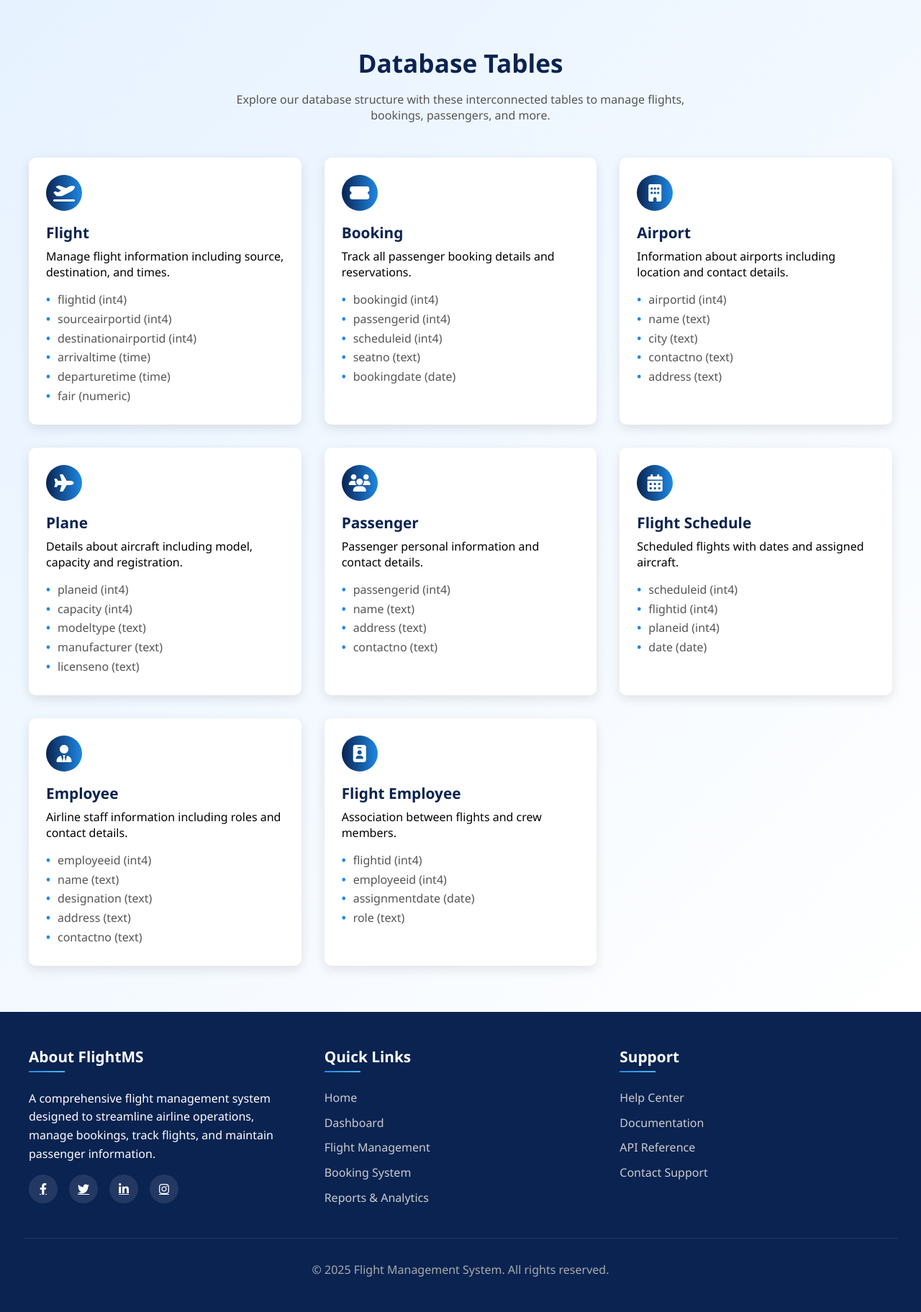
After one commit to KunnuSherryy/AirLines, a Flask app: template templates/home.html in a window 1280 px wide. The commit adds this page. Shown: the part 566-2389 px from the top of the page at 72% size. Run offline with Flask 3, Linux system fonts and the light colour scheme; the template is opened without the code that fills it, so the values that code supplies are empty.

Commit message:
home page

```diff
--- /dev/null
+++ b/templates/home.html
@@ -0,0 +1,557 @@
+<!DOCTYPE html>
+<html lang="en">
+<head>
+    <meta charset="UTF-8">
+    <meta name="viewport" content="width=device-width, initial-scale=1.0">
+    <title>Flight Management System</title>
+    <link rel="stylesheet" href="https://cdnjs.cloudflare.com/ajax/libs/font-awesome/6.4.0/css/all.min.css">
+    <style>
+        * {
+            margin: 0;
+            padding: 0;
+            box-sizing: border-box;
+            font-family: 'Segoe UI', Tahoma, Geneva, Verdana, sans-serif;
+        }
+
+        body {
+            background-color: #f5f7fa;
+        }
+
+        /* Navigation Styles */
+        nav {
+            background-color: #0a2351;
+            padding: 1rem 2rem;
+            box-shadow: 0 2px 10px rgba(0, 0, 0, 0.1);
+        }
+
+        .navbar {
+            display: flex;
+            justify-content: space-between;
+            align-items: center;
+            max-width: 1200px;
+            margin: 0 auto;
+        }
+
+        .logo {
+            color: white;
+            font-size: 1.5rem;
+            font-weight: 700;
+            display: flex;
+            align-items: center;
+        }
+
+        .logo i {
+            margin-right: 0.5rem;
+        }
+
+        .nav-links {
+            display: flex;
+            list-style: none;
+        }
+
+        .nav-links li {
+            margin-left: 2rem;
+        }
+
+        .nav-links a {
+            color: white;
+            text-decoration: none;
+            font-weight: 500;
+            transition: color 0.3s;
+        }
+
+        .nav-links a:hover {
+            color: #4db8ff;
+        }
+
+        /* Hero Section Styles */
+        .hero {
+            position: relative;
+            height: 500px;
+            overflow: hidden;
+        }
+
+        .slider {
+            width: 100%;
+            height: 100%;
+            position: relative;
+        }
+
+        .slide {
+            position: absolute;
+            top: 0;
+            left: 0;
+            width: 100%;
+            height: 100%;
+            background-size: cover;
+            background-position: center;
+            opacity: 0;
+            transition: opacity 1s ease-in-out;
+        }
+
+        .slide.active {
+            opacity: 1;
+        }
+
+        .slide:nth-child(1) {
+            background-image: linear-gradient(rgba(0, 0, 0, 0.5), rgba(0, 0, 0, 0.5)), url('/api/placeholder/1200/500');
+        }
+
+        .slide:nth-child(2) {
+            background-image: linear-gradient(rgba(0, 0, 0, 0.5), rgba(0, 0, 0, 0.5)), url('/api/placeholder/1200/500');
+        }
+
+        .slide:nth-child(3) {
+            background-image: linear-gradient(rgba(0, 0, 0, 0.5), rgba(0, 0, 0, 0.5)), url('/api/placeholder/1200/500');
+        }
+
+        .hero-content {
+            position: absolute;
+            top: 50%;
+            left: 50%;
+            transform: translate(-50%, -50%);
+            text-align: center;
+            color: white;
+            z-index: 10;
+            width: 80%;
+            max-width: 800px;
+        }
+
+        .hero-content h1 {
+            font-size: 3rem;
+            margin-bottom: 1rem;
+            text-shadow: 2px 2px 4px rgba(0, 0, 0, 0.5);
+        }
+
+        .hero-content p {
+            font-size: 1.2rem;
+            margin-bottom: 2rem;
+            text-shadow: 1px 1px 2px rgba(0, 0, 0, 0.5);
+        }
+
+        .view-btn {
+            background: linear-gradient(to right, #0a2351, #1e88e5);
+            color: white;
+            border: none;
+            padding: 0.8rem 1.5rem;
+            font-size: 1rem;
+            border-radius: 30px;
+            cursor: pointer;
+            transition: transform 0.3s, box-shadow 0.3s;
+            text-decoration: none;
+            display: inline-block;
+        }
+
+        .view-btn:hover {
+            transform: translateY(-3px);
+            box-shadow: 0 5px 15px rgba(0, 0, 0, 0.3);
+        }
+
+        /* Tables Section Styles */
+        .tables-section {
+            background: linear-gradient(135deg, #e6f2ff 0%, #ffffff 100%);
+            padding: 4rem 2rem;
+        }
+
+        .section-header {
+            text-align: center;
+            margin-bottom: 3rem;
+        }
+
+        .section-header h2 {
+            font-size: 2.2rem;
+            color: #0a2351;
+            margin-bottom: 1rem;
+        }
+
+        .section-header p {
+            color: #555;
+            max-width: 700px;
+            margin: 0 auto;
+        }
+
+        .tables-grid {
+            display: grid;
+            grid-template-columns: repeat(auto-fit, minmax(300px, 1fr));
+            gap: 2rem;
+            max-width: 1200px;
+            margin: 0 auto;
+        }
+
+        .table-card {
+            background-color: white;
+            border-radius: 10px;
+            box-shadow: 0 5px 15px rgba(0, 0, 0, 0.1);
+            padding: 1.5rem;
+            transition: transform 0.3s, box-shadow 0.3s;
+        }
+
+        .table-card:hover {
+            transform: translateY(-5px);
+            box-shadow: 0 8px 25px rgba(0, 0, 0, 0.15);
+        }
+
+        .table-icon {
+            background: linear-gradient(to right, #0a2351, #1e88e5);
+            width: 50px;
+            height: 50px;
+            border-radius: 50%;
+            display: flex;
+            align-items: center;
+            justify-content: center;
+            margin-bottom: 1rem;
+        }
+
+        .table-icon i {
+            color: white;
+            font-size: 1.5rem;
+        }
+
+        .table-title {
+            font-size: 1.3rem;
+            color: #0a2351;
+            margin-bottom: 0.5rem;
+        }
+
+        .table-fields {
+            margin-top: 1rem;
+            padding-left: 1rem;
+        }
+
+        .table-fields li {
+            margin-bottom: 0.3rem;
+            color: #555;
+            list-style-type: none;
+            position: relative;
+        }
+
+        .table-fields li::before {
+            content: "•";
+            color: #1e88e5;
+            font-weight: bold;
+            display: inline-block;
+            width: 1em;
+            margin-left: -1em;
+        }
+
+        /* Footer Styles */
+        footer {
+            background-color: #0a2351;
+            color: white;
+            padding: 3rem 2rem;
+        }
+
+        .footer-content {
+            max-width: 1200px;
+            margin: 0 auto;
+            display: grid;
+            grid-template-columns: repeat(auto-fit, minmax(250px, 1fr));
+            gap: 2rem;
+        }
+
+        .footer-section h3 {
+            margin-bottom: 1.5rem;
+            font-size: 1.3rem;
+            position: relative;
+            padding-bottom: 0.5rem;
+        }
+
+        .footer-section h3::after {
+            content: '';
+            position: absolute;
+            left: 0;
+            bottom: 0;
+            width: 50px;
+            height: 2px;
+            background: linear-gradient(to right, #1e88e5, #4db8ff);
+        }
+
+        .footer-section p {
+            line-height: 1.6;
+            margin-bottom: 1rem;
+        }
+
+        .footer-links {
+            list-style: none;
+        }
+
+        .footer-links li {
+            margin-bottom: 0.8rem;
+        }
+
+        .footer-links a {
+            color: #ccc;
+            text-decoration: none;
+            transition: color 0.3s;
+        }
+
+        .footer-links a:hover {
+            color: #4db8ff;
+        }
+
+        .social-links {
+            display: flex;
+            gap: 1rem;
+            margin-top: 1rem;
+        }
+
+        .social-links a {
+            display: flex;
+            align-items: center;
+            justify-content: center;
+            width: 40px;
+            height: 40px;
+            border-radius: 50%;
+            background: rgba(255, 255, 255, 0.1);
+            color: white;
+            transition: background 0.3s, transform 0.3s;
+        }
+
+        .social-links a:hover {
+            background: #1e88e5;
+            transform: translateY(-3px);
+        }
+
+        .copyright {
+            text-align: center;
+            padding-top: 2rem;
+            margin-top: 2rem;
+            border-top: 1px solid rgba(255, 255, 255, 0.1);
+            color: #aaa;
+        }
+    </style>
+</head>
+<body>
+    <!-- Navigation Bar -->
+    <nav>
+        <div class="navbar">
+            <div class="logo">
+                <i class="fas fa-plane"></i>
+                <span>FlightMS</span>
+            </div>
+            <ul class="nav-links">
+                <li><a href="#">Home</a></li>
+                <li><a href="#">Flights</a></li>
+                <li><a href="#">Bookings</a></li>
+                <li><a href="#">Reports</a></li>
+                <li><a href="#">Manage</a></li>
+            </ul>
+        </div>
+    </nav>
+
+    <!-- Hero Section with Slider -->
+    <section class="hero">
+        <div class="slider">
+            <div class="slide active">
+                <!-- Slide content is set via CSS background image -->
+            </div>
+            <div class="slide">
+                <!-- Slide content is set via CSS background image -->
+            </div>
+            <div class="slide">
+                <!-- Slide content is set via CSS background image -->
+            </div>
+        </div>
+        <div class="hero-content">
+            <h1>Flight Management System</h1>
+            <p>Streamline your airline operations with our comprehensive flight management platform.</p>
+            <a href="#tables" class="view-btn">View Tables</a>
+        </div>
+    </section>
+
+    <!-- Tables Section -->
+    <section id="tables" class="tables-section">
+        <div class="section-header">
+            <h2>Database Tables</h2>
+            <p>Explore our database structure with these interconnected tables to manage flights, bookings, passengers, and more.</p>
+        </div>
+        <div class="tables-grid">
+            <!-- Flight Table Card -->
+            <div class="table-card">
+                <div class="table-icon">
+                    <i class="fas fa-plane-departure"></i>
+                </div>
+                <h3 class="table-title">Flight</h3>
+                <p>Manage flight information including source, destination, and times.</p>
+                <ul class="table-fields">
+                    <li>flightid (int4)</li>
+                    <li>sourceairportid (int4)</li>
+                    <li>destinationairportid (int4)</li>
+                    <li>arrivaltime (time)</li>
+                    <li>departuretime (time)</li>
+                    <li>fair (numeric)</li>
+                </ul>
+            </div>
+
+            <!-- Booking Table Card -->
+            <div class="table-card">
+                <div class="table-icon">
+                    <i class="fas fa-ticket-alt"></i>
+                </div>
+                <h3 class="table-title">Booking</h3>
+                <p>Track all passenger booking details and reservations.</p>
+                <ul class="table-fields">
+                    <li>bookingid (int4)</li>
+                    <li>passengerid (int4)</li>
+                    <li>scheduleid (int4)</li>
+                    <li>seatno (text)</li>
+                    <li>bookingdate (date)</li>
+                </ul>
+            </div>
+
+            <!-- Airport Table Card -->
+            <div class="table-card">
+                <div class="table-icon">
+                    <i class="fas fa-building"></i>
+                </div>
+                <h3 class="table-title">Airport</h3>
+                <p>Information about airports including location and contact details.</p>
+                <ul class="table-fields">
+                    <li>airportid (int4)</li>
+                    <li>name (text)</li>
+                    <li>city (text)</li>
+                    <li>contactno (text)</li>
+                    <li>address (text)</li>
+                </ul>
+            </div>
+
+            <!-- Plane Table Card -->
+            <div class="table-card">
+                <div class="table-icon">
+                    <i class="fas fa-plane"></i>
+                </div>
+                <h3 class="table-title">Plane</h3>
+                <p>Details about aircraft including model, capacity and registration.</p>
+                <ul class="table-fields">
+                    <li>planeid (int4)</li>
+                    <li>capacity (int4)</li>
+                    <li>modeltype (text)</li>
+                    <li>manufacturer (text)</li>
+                    <li>licenseno (text)</li>
+                </ul>
+            </div>
+
+            <!-- Passenger Table Card -->
+            <div class="table-card">
+                <div class="table-icon">
+                    <i class="fas fa-users"></i>
+                </div>
+                <h3 class="table-title">Passenger</h3>
+                <p>Passenger personal information and contact details.</p>
+                <ul class="table-fields">
+                    <li>passengerid (int4)</li>
+                    <li>name (text)</li>
+                    <li>address (text)</li>
+                    <li>contactno (text)</li>
+                </ul>
+            </div>
+
+            <!-- Flight Schedule Table Card -->
+            <div class="table-card">
+                <div class="table-icon">
+                    <i class="fas fa-calendar-alt"></i>
+                </div>
+                <h3 class="table-title">Flight Schedule</h3>
+                <p>Scheduled flights with dates and assigned aircraft.</p>
+                <ul class="table-fields">
+                    <li>scheduleid (int4)</li>
+                    <li>flightid (int4)</li>
+                    <li>planeid (int4)</li>
+                    <li>date (date)</li>
+                </ul>
+            </div>
+
+            <!-- Employee Table Card -->
+            <div class="table-card">
+                <div class="table-icon">
+                    <i class="fas fa-user-tie"></i>
+                </div>
+                <h3 class="table-title">Employee</h3>
+                <p>Airline staff information including roles and contact details.</p>
+                <ul class="table-fields">
+                    <li>employeeid (int4)</li>
+                    <li>name (text)</li>
+                    <li>designation (text)</li>
+                    <li>address (text)</li>
+                    <li>contactno (text)</li>
+                </ul>
+            </div>
+
+            <!-- Flight Employee Table Card -->
+            <div class="table-card">
+                <div class="table-icon">
+                    <i class="fas fa-id-badge"></i>
+                </div>
+                <h3 class="table-title">Flight Employee</h3>
+                <p>Association between flights and crew members.</p>
+                <ul class="table-fields">
+                    <li>flightid (int4)</li>
+                    <li>employeeid (int4)</li>
+                    <li>assignmentdate (date)</li>
+                    <li>role (text)</li>
+                </ul>
+            </div>
+        </div>
+    </section>
+
+    <!-- Footer -->
+    <footer>
+        <div class="footer-content">
+            <div class="footer-section">
+                <h3>About FlightMS</h3>
+                <p>A comprehensive flight management system designed to streamline airline operations, manage bookings, track flights, and maintain passenger information.</p>
+                <div class="social-links">
+                    <a href="#"><i class="fab fa-facebook-f"></i></a>
+                    <a href="#"><i class="fab fa-twitter"></i></a>
+                    <a href="#"><i class="fab fa-linkedin-in"></i></a>
+                    <a href="#"><i class="fab fa-instagram"></i></a>
+                </div>
+            </div>
+
+            <div class="footer-section">
+                <h3>Quick Links</h3>
+                <ul class="footer-links">
+                    <li><a href="#">Home</a></li>
+                    <li><a href="#">Dashboard</a></li>
+                    <li><a href="#">Flight Management</a></li>
+                    <li><a href="#">Booking System</a></li>
+                    <li><a href="#">Reports & Analytics</a></li>
+                </ul>
+            </div>
+
+            <div class="footer-section">
+                <h3>Support</h3>
+                <ul class="footer-links">
+                    <li><a href="#">Help Center</a></li>
+                    <li><a href="#">Documentation</a></li>
+                    <li><a href="#">API Reference</a></li>
+                    <li><a href="#">Contact Support</a></li>
+                </ul>
+            </div>
+        </div>
+        <div class="copyright">
+            <p>&copy; 2025 Flight Management System. All rights reserved.</p>
+        </div>
+    </footer>
+
+    <script>
+        // Slider functionality
+        let currentSlide = 0;
+        const slides = document.querySelectorAll('.slide');
+
+        function showSlide(n) {
+            slides.forEach(slide => slide.classList.remove('active'));
+            currentSlide = (n + slides.length) % slides.length;
+            slides[currentSlide].classList.add('active');
+        }
+
+        // Auto-rotate slides
+        setInterval(() => {
+            showSlide(currentSlide + 1);
+        }, 5000);
+
+        // Start with first slide
+        showSlide(0);
+    </script>
+</body>
+</html>
--- a/templates/landing_pg.html
+++ b/templates/landing_pg.html
@@ -4,7 +4,7 @@
   <meta charset="UTF-8">
   <meta name="viewport" content="width=device-width, initial-scale=1.0">
   <title>ABC Airlines</title>
-  <link rel="stylesheet" href="/css/landing_pg.css">
+  <link rel="stylesheet" href="/static/css/landing_pg.css">
   <link rel="stylesheet" href="https://fonts.googleapis.com/css2?family=Inter:wght@400;500;600;700&display=swap">
   <script src="https://unpkg.com/lucide@latest"></script>
 </head>
@@ -282,6 +282,6 @@
     </footer>
   </div>
 
-  <script src="/js/landing_pg.js"></script>
+  <script src="/static/js/landing_pg.js"></script>
 </body>
 </html>
```
